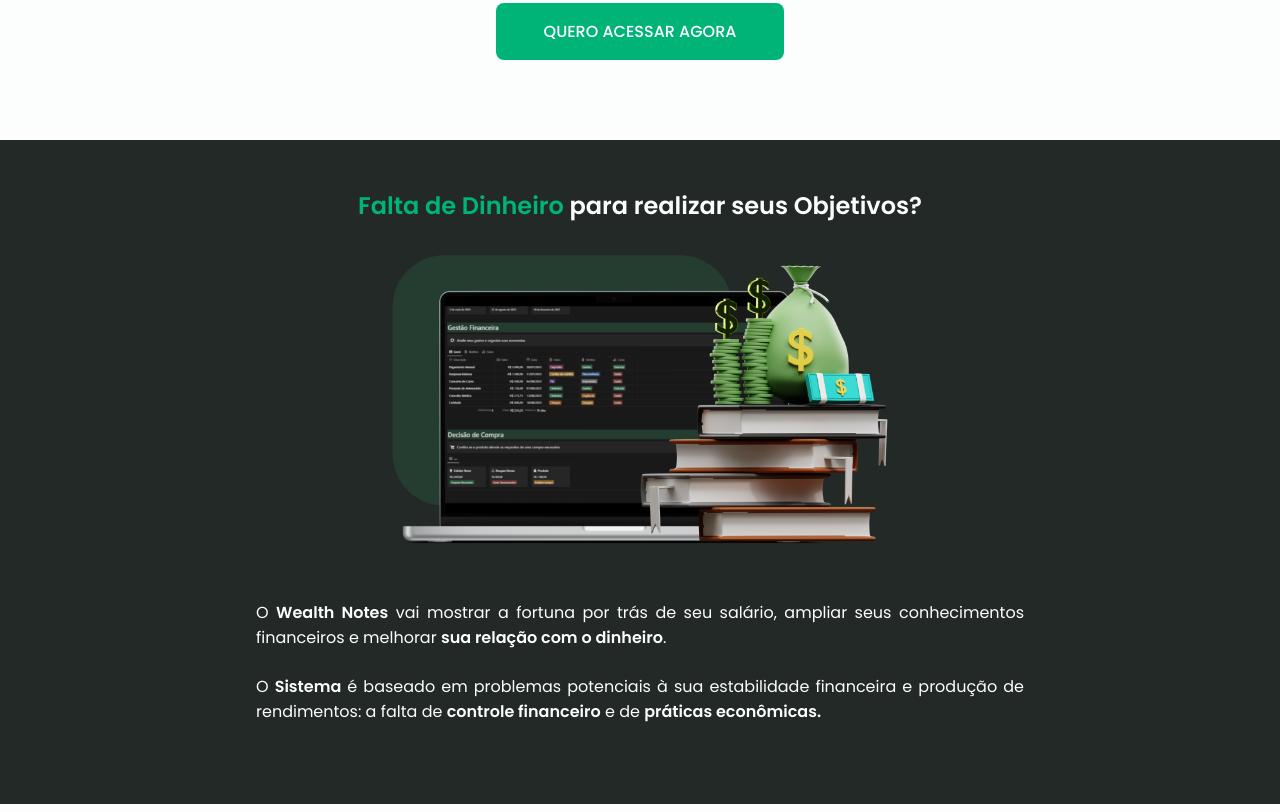
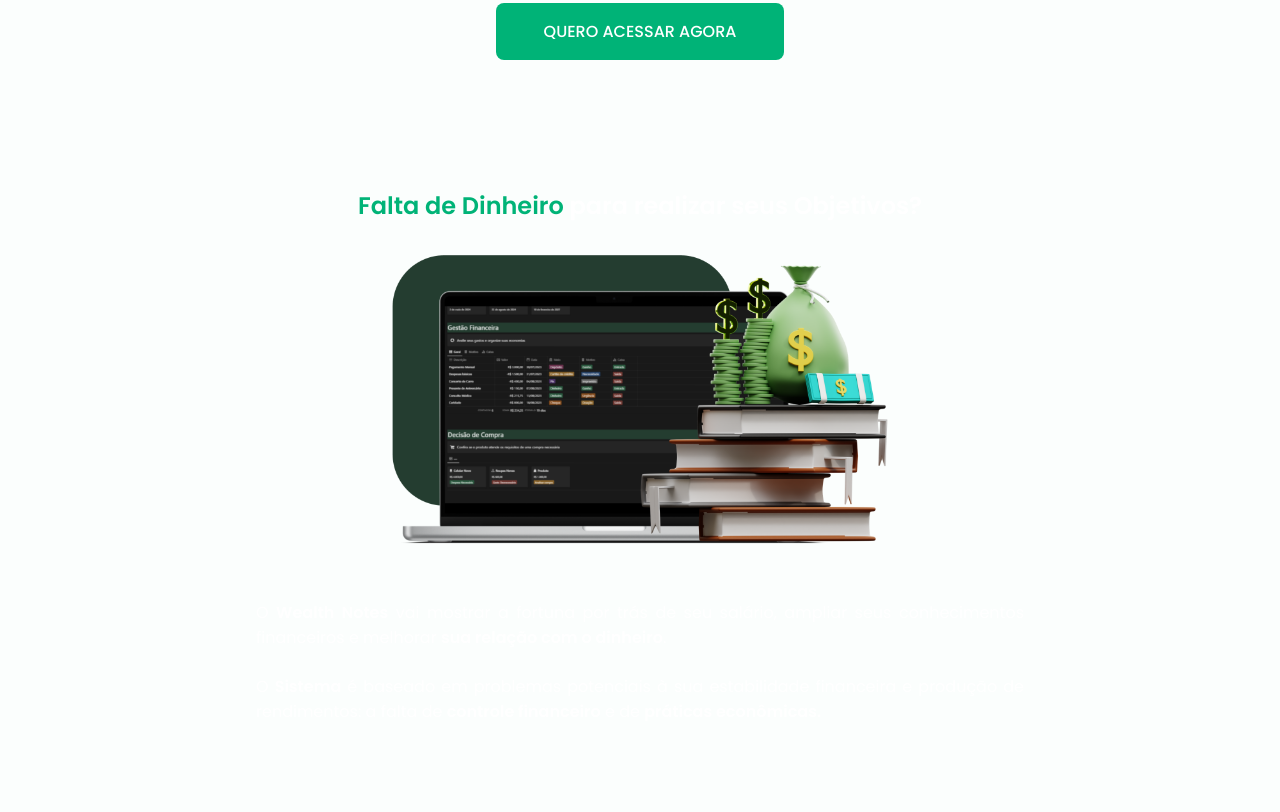
Before and after one commit to Norgales/Wealth-Notes, a plain HTML site: page index.html in a window 1280 px wide. Shown: the part 548-1360 px from the top of the page. Drawn offline with nearby package versions, Linux system fonts and the light colour scheme.

Commit message:
Update styles.css

```diff
--- a/assets/css/styles.css
+++ b/assets/css/styles.css
@@ -165,9 +165,7 @@ section{
 
 /*==================== DOR ====================*/
 .bgwhite{
-  background-color: var(--title-color);
-  color: var(--body-color);
-  padding: 3rem 0 5rem 0;
+
 }
 
 .dor{
```
